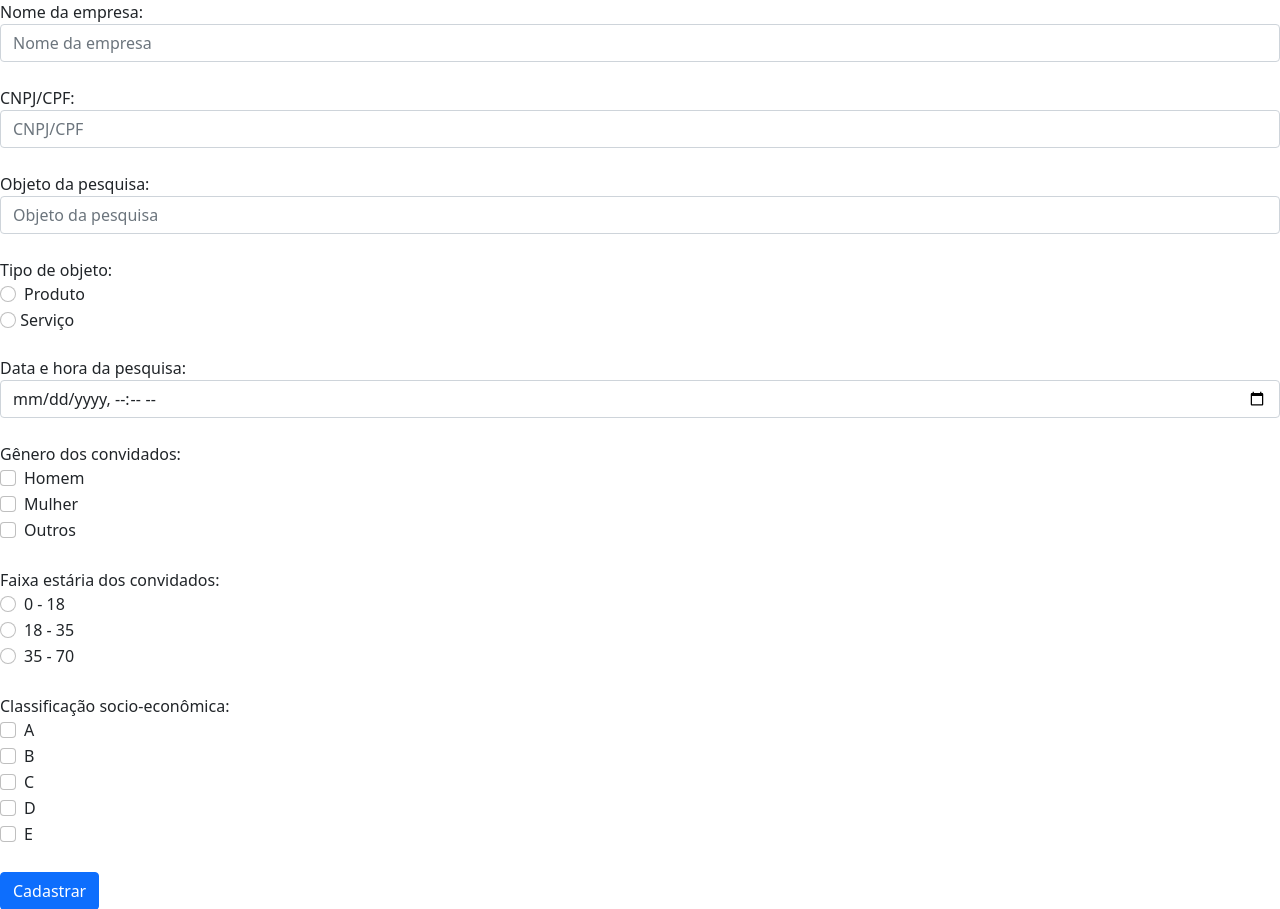
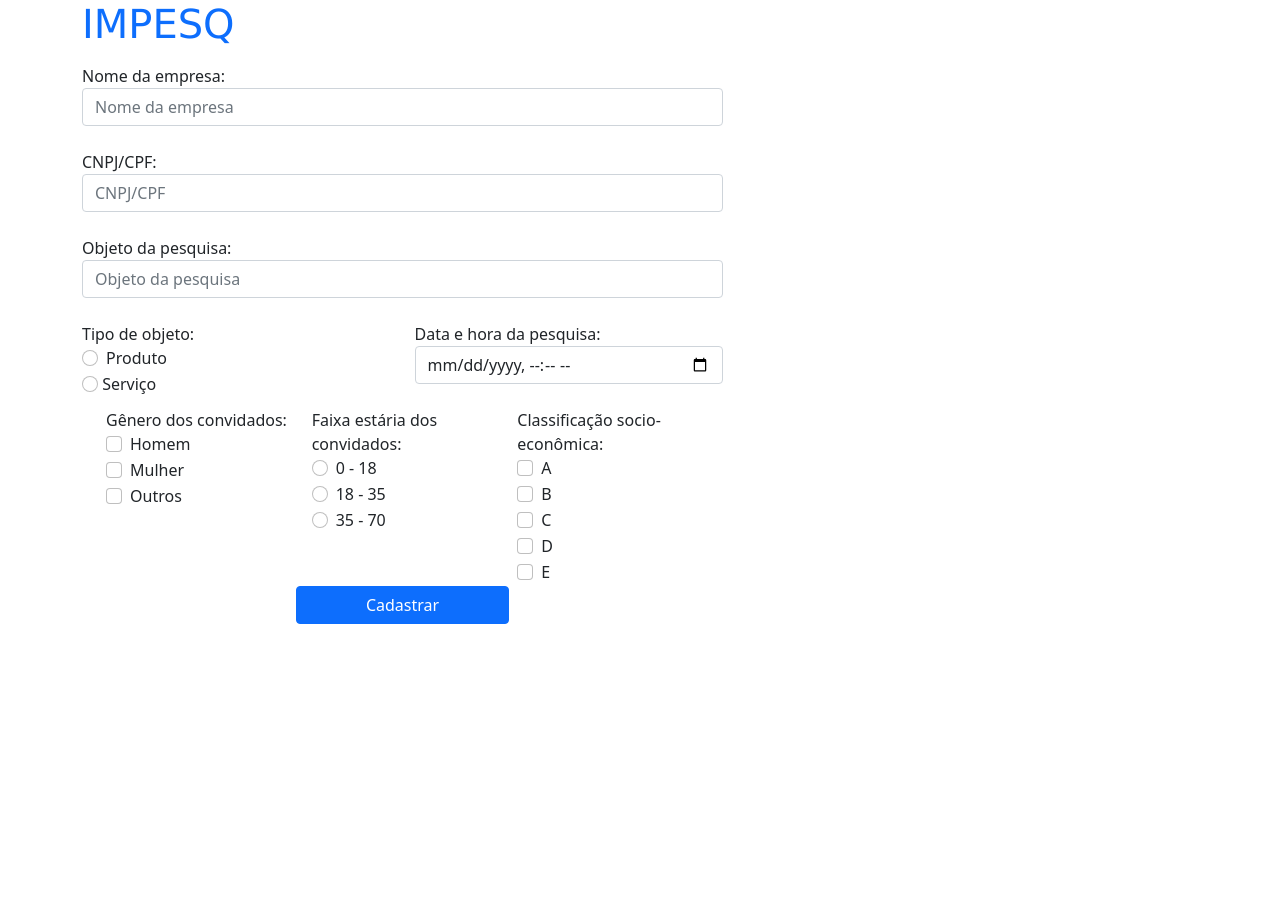
Before and after one commit to marcellass/Impactados_IMPESQ, a Flask app: page / in a window 1280 px wide. Shown: the top 909 px of the page. After the commit the page ends 624 px from the top, so only its background shows below. Run offline with Flask 2, Linux system fonts and the light colour scheme.

Commit message:
commit final

```diff
--- a/templates/cadastro_pesquisa.html
+++ b/templates/cadastro_pesquisa.html
@@ -8,22 +8,36 @@
         <link href="https://cdn.jsdelivr.net/npm/bootstrap@5.0.2/dist/css/bootstrap.min.css" rel="stylesheet" integrity="sha384-EVSTQN3/azprG1Anm3QDgpJLIm9Nao0Yz1ztcQTwFspd3yD65VohhpuuCOmLASjC" crossorigin="anonymous">
       </head>
 
+      <div class="container">
+        <h1 style="font-family:verdana; color: #0d6efd;" >IMPESQ</h1>
+      </div>
+
         <form action="/cadastrar" method="POST" name="cadastrar">
+          <div class="container mt-2 ml-2">
+            <div class="row">
+              <div class="col-sm-7">
+                  <div class="row mt-2">
             <div class="form-group">
               <label> Nome da empresa:</label>
-          <input type="text" class="form-control" name="nomeEmpresa" placeholder="Nome da empresa">
-        </div></br>
+              <input type="text" class="form-control" name="nomeEmpresa" placeholder="Nome da empresa" maxlength="10"></br>
+            </div>
 
             <div class="form-group">
               <label> CNPJ/CPF:</label>
-          <input type="text" class="form-control" name="cnpj" placeholder="CNPJ/CPF">
-        </div></br>
+              <input type="text" class="form-control" name="cnpj" placeholder="CNPJ/CPF"></br>
+            </div>
 
             <div class="form-group">
                 <label> Objeto da pesquisa:</label>
-            <input type="text" class="form-control" name="objetoPesquisa" placeholder="Objeto da pesquisa">
-          </div></br>
+                <input type="text" class="form-control" name="objetoPesquisa" placeholder="Objeto da pesquisa"></br>
+            </div>
+          </div>
 
+
+
+
+          <div class="row">
+            <div class="col">
               <div>
                 <label> Tipo de objeto:</label>
               </div>
@@ -38,35 +52,45 @@
                 <input class="form-check-input" type="radio" name="tipoObjeto" value="Produto">
                 <label class="form-check-label" for="flexRadioDefault1">
                 Serviço </label>
-          </div></br>
-
+              </div>
+            </div>
+            <div class="col">
               <div>
                 <label>Data e hora da pesquisa:</label>
                 <input type="datetime-local" name="horapesquisa" class="form-control">
               </div></br>
+            </div>
+          </div>
 
+
+
+
+
+
+            <div class="container">
+              <div class="row">
+                <div class="col">
                   <div>
                     <label>Gênero dos convidados:<label></label>
                   </div>
 
                   <div class="form-check">
                     <input class="form-check-input" type="checkbox" name="genero" value="Homem">
-            <label class="form-check-label">
-            Homem </label>
+                    <label class="form-check-label">Homem </label>
                   </div>
 
                   <div class="form-check">
                     <input class="form-check-input" type="checkbox" name="genero" value="Mulher">
-            <label class="form-check-label" >
-            Mulher </label>
+                    <label class="form-check-label" >Mulher </label>
                   </div>
 
                   <div class="form-check">
                     <input class="form-check-input" type="checkbox" name="genero" value="Outros">
-            <label class="form-check-label">
-            Outros </label>
-          </div></br>
+                    <label class="form-check-label">Outros </label>
+                  </div>
+                </div>
 
+                <div class="col">
                   <div>
                     <label>Faixa estária dos convidados:<label></label>
                   </div>
@@ -87,8 +111,10 @@
                     <input class="form-check-input" type="radio" name="faixaEtaria" value="35 - 70">
                     <label class="form-check-label" for="flexRadioDefault2">
                     35 - 70 </label>
-          </div></br>
+                  </div>
+                </div>
 
+                <div class="col">
                   <div>
                     <label>Classificação socio-econômica:</label>
                   </div>
@@ -121,7 +147,14 @@
                     <input class="form-check-input" type="checkbox" name="classeEconomica" value="E">
                     <label class="form-check-label" for="flexRadioDefault2">
                     E</label>
-          </div></br>
+                  </div>
+                </div>
+              </div>
+            </div>
 
-          <button type="submit" class="btn btn-primary">Cadastrar</button>
+            <div class="d-grid gap-2 col-4 mx-auto">
+              <button class="btn btn-primary" type="submit">Cadastrar</button>
+            </div>
+      </div>
+
 </html>
```
Lines whose indentation alone changed are shown as unchanged.
